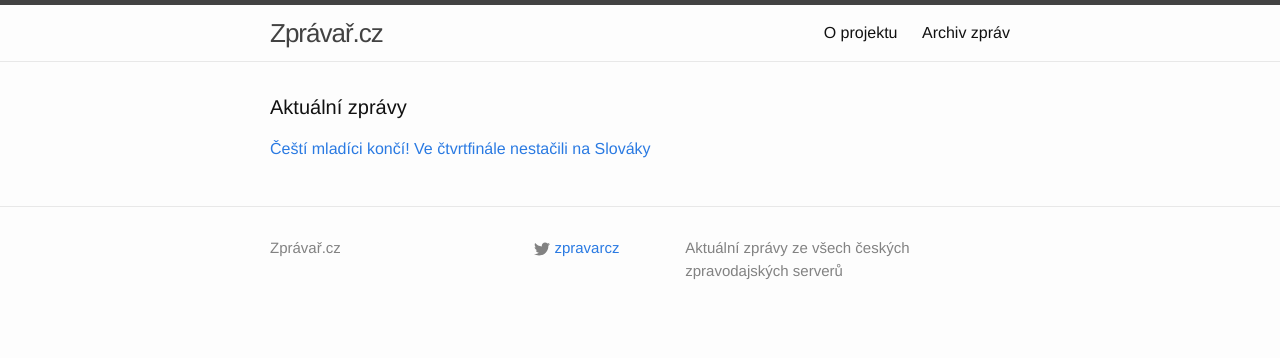
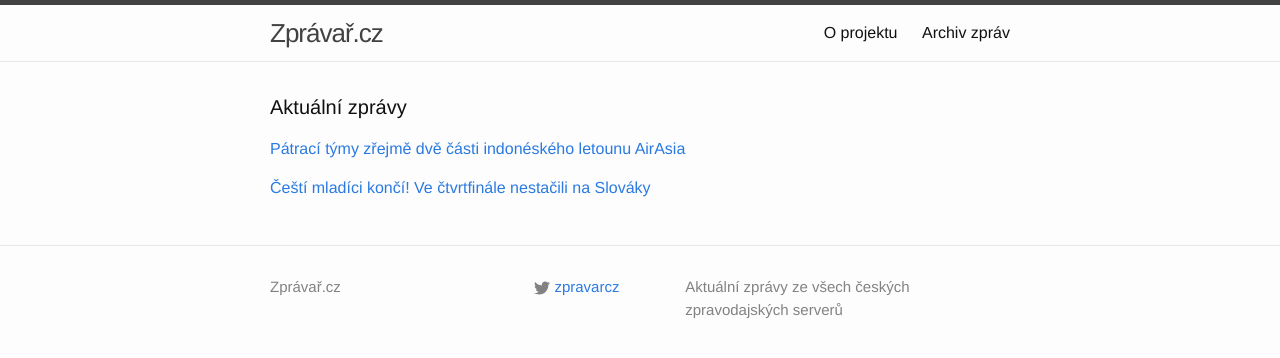
Before and after one commit to adliska/zpravar, a Jekyll site: the page built from index.html, in a window 1280 px wide. Shown: the top 358 px of the page. Built offline with Jekyll 4.4.1, drawn with Linux system fonts in a browser that asks for light colours.

Commit message:
zpravar news update

```diff
--- a/index.html
+++ b/index.html
@@ -5,8 +5,16 @@ layout: default
 <div class="home">
     <h1 class="page-heading">Aktuální zprávy</h1>
 
-<p><a href="javascript:;" onclick="toggle_visibility('zpravy0')">Čeští mladíci končí! Ve čtvrtfinále nestačili na Slováky</a></p>
+<p><a href="javascript:;" onclick="toggle_visibility('zpravy0')">Pátrací týmy zřejmě dvě části indonéského letounu AirAsia</a></p>
 <div id="zpravy0" style="display:none">
+<ul>
+<li><a href=http://zpravy.idnes.cz/patraci-tymy-zrejme-dve-casti-indoneskeho-letounu-airasia-pnx-/zahranicni.aspx?c=A150103_073458_zahranicni_zt>Pátrací týmy zřejmě dvě části indonéského letounu AirAsia - zpravy.idnes.cz</a></li>
+<li><a href=http://www.novinky.cz/zahranicni/svet/357717-patraci-tymy-objevily-dve-casti-indoneskeho-letadla.html>Pátrací týmy objevily dvě části indonéského letadla - www.novinky.cz</a></li>
+<li><a href=http://zpravy.aktualne.cz/zahranici/v-mori-se-nasly-casti-zriceneho-letounu-vytahli-na-30-obeti/r~5163aeb6930d11e49f60002590604f2e/>V moři se našly části zříceného letounu, vytáhli na 30 obětí - zpravy.aktualne.cz</a></li>
+<li><a href=http://www.rozhlas.cz/_zprava/patraci-tymy-zrejme-nasly-dve-casti-indoneskeho-letounu-airasia--1439057>Pátrací týmy zřejmě našly dvě části indonéského letounu AirAsia - www.rozhlas.cz</a></li>
+</ul>
+</div><p><a href="javascript:;" onclick="toggle_visibility('zpravy1')">Čeští mladíci končí! Ve čtvrtfinále nestačili na Slováky</a></p>
+<div id="zpravy1" style="display:none">
 <ul>
 <li><a href=http://www.tyden.cz/rubriky/sport/hokej/reprezentace/cesti-mladici-konci-ve-ctvrtfinale-nestacili-na-slovaky_328965.html>Čeští mladíci končí! Ve čtvrtfinále nestačili na Slováky - www.tyden.cz</a></li>
 <li><a href=http://www.rozhlas.cz/_zprava/ceska-hokejova-dvacitka-na-ms-konci-ve-ctvrtfinale-podlehla-slovensku-03--1439043>Česká hokejová dvacítka na MS končí, ve čtvrtfinále podlehla Slovensku 0:3 - www.rozhlas.cz</a></li>
```
